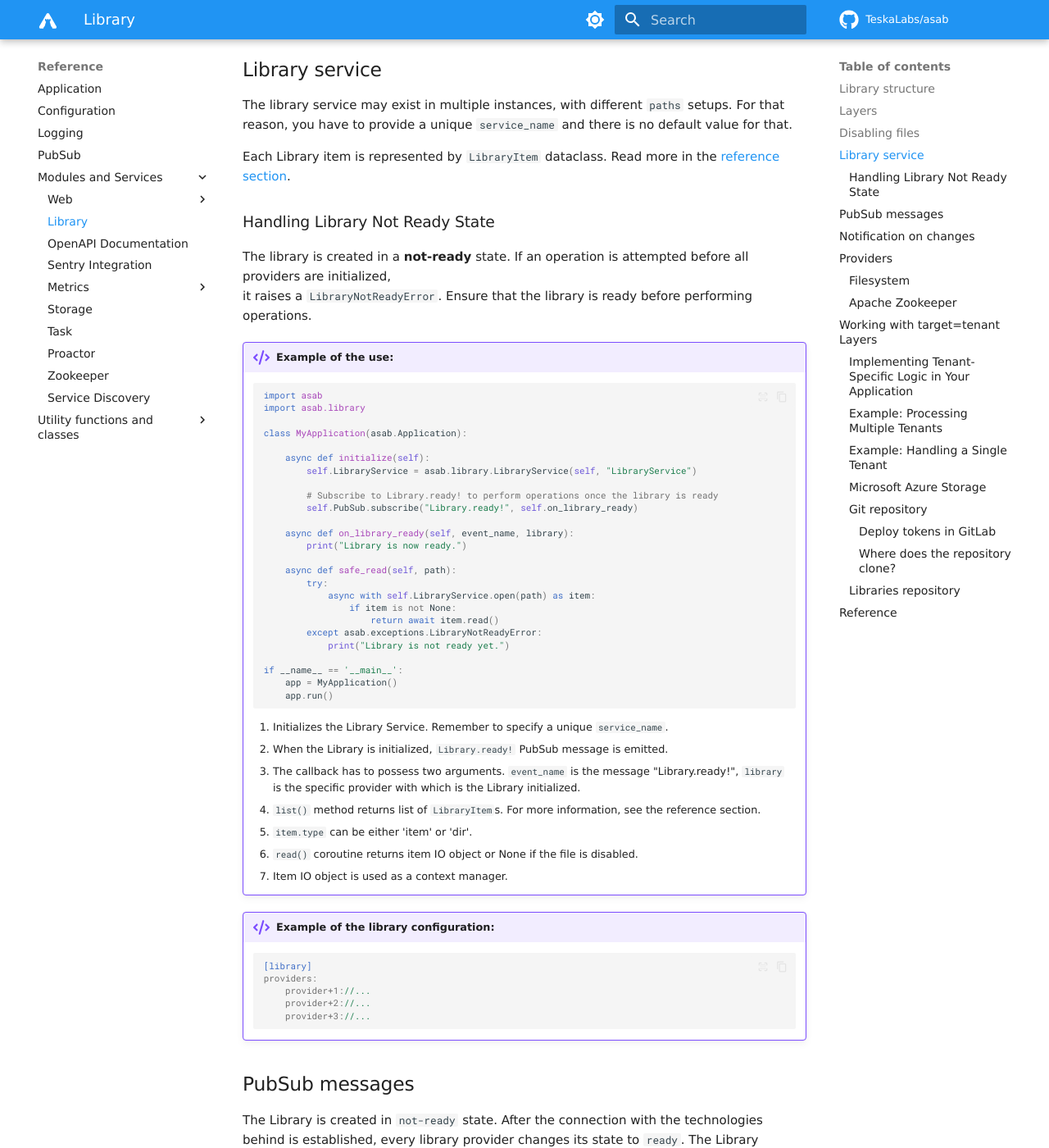
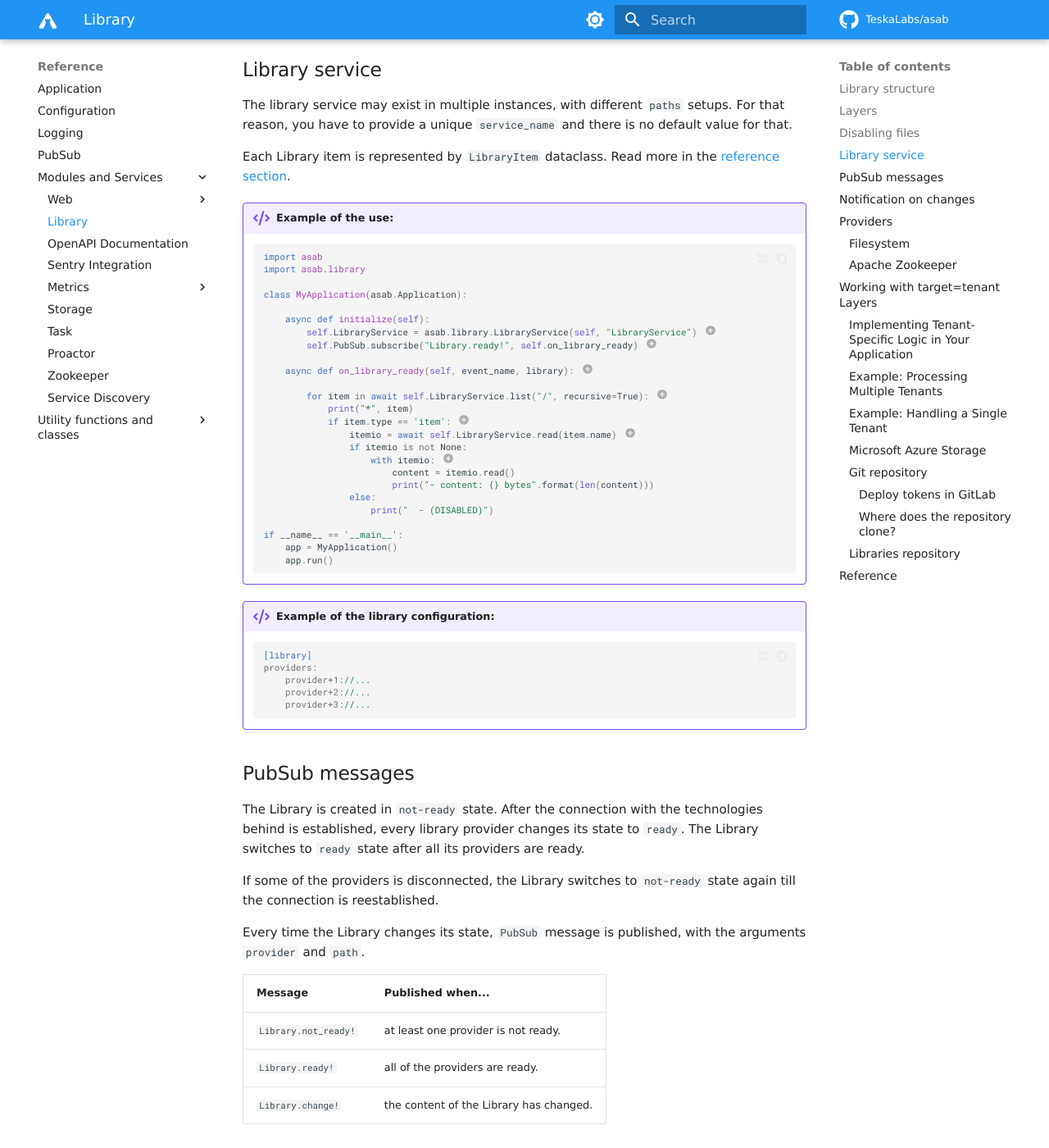
Before and after one commit to TeskaLabs/asab, an MkDocs documentation site: the page built from docs/reference/services/library.md, in a window 1280 px wide and 1400 px high, scrolled down 2029 px. Shown: the whole window at 82% size. Built offline with MkDocs 1.6.1 and Material for MkDocs 9.7.7, drawn with Linux system fonts in a browser that asks for light colours; some web fonts are replaced; comment, search, counter and statistics services are not loaded.

Commit message:
Restore doc

````diff
--- a/docs/reference/services/library.md
+++ b/docs/reference/services/library.md
@@ -77,40 +77,35 @@
 
 Each Library item is represented by `LibraryItem` dataclass. Read more in the [reference section](#asab.library.item.LibraryItem).
 
-### Handling Library Not Ready State
-
-The library is created in a **not-ready** state. If an operation is attempted before all providers are initialized,
-it raises a `LibraryNotReadyError`. Ensure that the library is ready before performing operations.
-
 !!! example "Example of the use:"
 
-    ```python
-    import asab
-    import asab.library
+	```python
+	import asab
+	import asab.library
 
-    class MyApplication(asab.Application):
+	class MyApplication(asab.Application):
 
-        async def initialize(self):
-            self.LibraryService = asab.library.LibraryService(self, "LibraryService")
+		async def initialize(self):
+			self.LibraryService = asab.library.LibraryService(self, "LibraryService") #(1)!
+			self.PubSub.subscribe("Library.ready!", self.on_library_ready) #(2)!
 
-            # Subscribe to Library.ready! to perform operations once the library is ready
-            self.PubSub.subscribe("Library.ready!", self.on_library_ready)
+		async def on_library_ready(self, event_name, library): #(3)!
 
-        async def on_library_ready(self, event_name, library):
-            print("Library is now ready.")
+			for item in await self.LibraryService.list("/", recursive=True): #(4)!
+				print("*", item)
+				if item.type == 'item': #(5)!
+					itemio = await self.LibraryService.read(item.name) #(6)!
+					if itemio is not None:
+						with itemio: #(7)!
+							content = itemio.read()
+							print("- content: {} bytes".format(len(content)))
+					else:
+						print("  - (DISABLED)")
 
-        async def safe_read(self, path):
-            try:
-                async with self.LibraryService.open(path) as item:
-                    if item is not None:
-                        return await item.read()
-            except asab.exceptions.LibraryNotReadyError:
-                print("Library is not ready yet.")
-
-    if __name__ == '__main__':
-        app = MyApplication()
-        app.run()
-    ```
+	if __name__ == '__main__':
+		app = MyApplication()
+		app.run()
+	```
 
 	1. Initializes the Library Service. Remember to specify a unique `service_name`.
 	2. When the Library is initialized, `Library.ready!` PubSub message is emitted.
````
